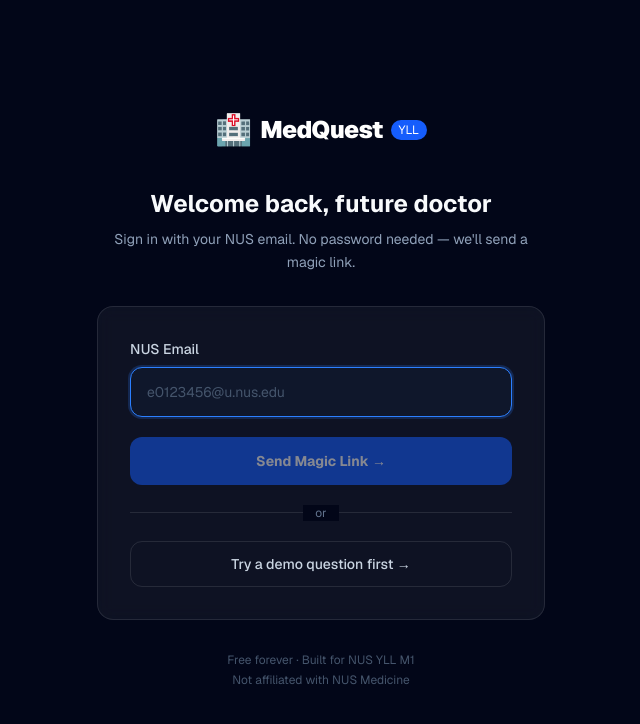
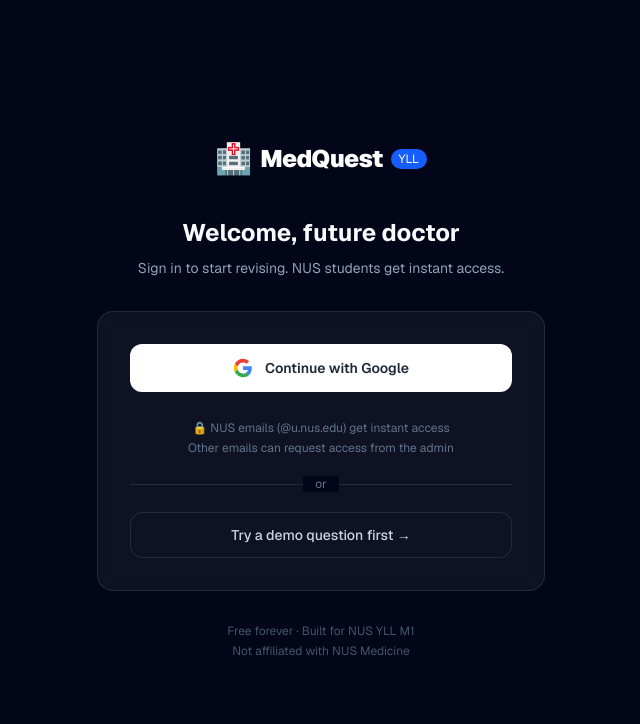
Before and after one commit to davzsopenclaw/medquest, a Next.js app: page /login in a window 1280 px wide. Shown: the top 724 px of the page, without its empty margins (319-959 px from the left). Built offline with nearby package versions, Linux system fonts and the light colour scheme.

Commit message:
feat: Google OAuth login + whitelist access control

```diff
--- a/src/app/auth/callback/page.tsx
+++ b/src/app/auth/callback/page.tsx
@@ -7,72 +7,116 @@
 function AuthCallbackContent() {
   const router = useRouter()
   const searchParams = useSearchParams()
+  const [status, setStatus] = useState<'loading' | 'pending' | 'error'>('loading')
   const [error, setError] = useState('')
+  const [userEmail, setUserEmail] = useState('')
 
   useEffect(() => {
     const handleCallback = async () => {
-      console.log('Auth callback initiated');
-      console.log('Current URL:', window.location.href);
       try {
         const supabase = getSupabase()
 
-        // 1. Check for 'code' in URL (PKCE flow)
+        // 1. Try PKCE code exchange
         const code = searchParams.get('code')
-        console.log('Auth code found:', !!code);
         if (code) {
           const { error: exchangeError } = await supabase.auth.exchangeCodeForSession(code)
-          if (exchangeError) {
-            console.error('Exchange error:', exchangeError);
-            throw exchangeError
-          }
-          console.log('Exchange successful, redirecting...');
-          router.push('/dashboard')
+          if (exchangeError) throw exchangeError
+        }
+
+        // 2. Get session (either from code exchange or from hash/cookie)
+        const { data: { session }, error: sessionError } = await supabase.auth.getSession()
+        if (sessionError) throw sessionError
+
+        if (!session) {
+          // Wait for auth state change (implicit flow / hash tokens)
+          const { data: { subscription } } = supabase.auth.onAuthStateChange(async (event, newSession) => {
+            if (event === 'SIGNED_IN' && newSession) {
+              subscription.unsubscribe()
+              await processLogin(newSession)
+            }
+          })
+
+          // Timeout
+          setTimeout(() => {
+            subscription.unsubscribe()
+            setStatus('error')
+            setError('No authentication session found. Please try again.')
+          }, 8000)
           return
         }
 
-        // 2. Check if session already exists (Implicit flow)
-        const { data: { session }, error: sessionError } = await supabase.auth.getSession()
-        console.log('Session check:', !!session);
-        if (sessionError) throw sessionError
+        await processLogin(session)
+      } catch (err) {
+        setStatus('error')
+        setError(err instanceof Error ? err.message : 'Authentication failed')
+      }
+    }
 
-        if (session) {
-          console.log('Session exists, syncing profile...');
-          // Sync profile
-          await supabase.from('profiles').upsert({
-            id: session.user.id,
-            email: session.user.email!,
-            display_name: session.user.email!.split('@')[0],
-          }, { onConflict: 'id' })
+    async function processLogin(session: any) {
+      const supabase = getSupabase()
+      const email = session.user.email || ''
+      const isNUS = email.endsWith('@u.nus.edu') || email.endsWith('@nus.edu.sg')
 
-          router.push('/dashboard')
-        } else {
-          console.log('No session, setting up auth state listener...');
-          const { data: { subscription } } = supabase.auth.onAuthStateChange((event, session) => {
-            console.log('Auth state change event:', event, !!session);
-            if (event === 'SIGNED_IN' && session) {
-              router.push('/dashboard')
-              subscription.unsubscribe()
-            }
-          })
+      // Upsert profile
+      await supabase.from('profiles').upsert({
+        id: session.user.id,
+        email: email,
+        display_name: session.user.user_metadata?.full_name || email.split('@')[0],
+        avatar_url: session.user.user_metadata?.avatar_url || null,
+        is_whitelisted: isNUS, // Auto-whitelist NUS emails
+      }, { onConflict: 'id' })
 
-          setTimeout(() => {
-            if (window.location.pathname === '/auth/callback') {
-              console.log('Auth callback timeout reached');
-              setError('No authentication session found. Try clicking the link in your email again.')
-              subscription.unsubscribe()
-            }
-          }, 5000)
-        }
-      } catch (err) {
-        console.error('Callback error caught:', err);
-        setError(err instanceof Error ? err.message : 'Authentication failed')
+      // Check if whitelisted
+      if (isNUS) {
+        router.push('/dashboard')
+        return
+      }
+
+      // Check manual whitelist
+      const { data: whitelisted } = await supabase
+        .from('email_whitelist')
+        .select('id')
+        .eq('email', email)
+        .single()
+
+      if (whitelisted) {
+        // Update profile to whitelisted
+        await supabase.from('profiles').update({ is_whitelisted: true }).eq('id', session.user.id)
+        router.push('/dashboard')
+      } else {
+        // Not whitelisted — show pending screen
+        setUserEmail(email)
+        setStatus('pending')
       }
     }
 
     handleCallback()
   }, [router, searchParams])
 
-  if (error) {
+  if (status === 'pending') {
+    return (
+      <main className="min-h-screen bg-slate-950 flex items-center justify-center px-4">
+        <div className="text-center max-w-md">
+          <span className="text-5xl block mb-4">🔒</span>
+          <h1 className="text-2xl font-bold mb-3">Access Requested</h1>
+          <p className="text-slate-400 text-sm leading-relaxed mb-2">
+            You've signed in as <strong className="text-white">{userEmail}</strong>.
+          </p>
+          <p className="text-slate-400 text-sm leading-relaxed mb-6">
+            MedQuest is currently restricted to NUS YLL students. Your access request has been logged — the admin will review it shortly.
+          </p>
+          <div className="bg-white/5 border border-white/10 rounded-xl p-4 text-sm text-slate-400">
+            <p>💡 <strong className="text-slate-300">NUS student?</strong> Sign in with your <code className="text-blue-400">@u.nus.edu</code> Google account for instant access.</p>
+          </div>
+          <a href="/login" className="inline-block mt-6 text-blue-400 hover:text-blue-300 text-sm">
+            ← Try a different account
+          </a>
+        </div>
+      </main>
+    )
+  }
+
+  if (status === 'error') {
     return (
       <main className="min-h-screen bg-slate-950 flex items-center justify-center px-4">
         <div className="text-center">
@@ -88,9 +132,11 @@
   }
 
   return (
-    <main className="min-h-screen bg-slate-950 flex items-center justify-center px-4 text-center">
-      <div className="w-8 h-8 border-2 border-white/30 border-t-white rounded-full animate-spin mx-auto mb-4" />
-      <p className="text-slate-400 text-sm">Signing you in...</p>
+    <main className="min-h-screen bg-slate-950 flex items-center justify-center px-4">
+      <div className="text-center">
+        <div className="w-8 h-8 border-2 border-white/30 border-t-white rounded-full animate-spin mx-auto mb-4" />
+        <p className="text-slate-400 text-sm">Signing you in...</p>
+      </div>
     </main>
   )
 }
@@ -98,9 +144,8 @@
 export default function AuthCallbackPage() {
   return (
     <Suspense fallback={
-      <main className="min-h-screen bg-slate-950 flex items-center justify-center px-4 text-center">
-        <div className="w-8 h-8 border-2 border-white/30 border-t-white rounded-full animate-spin mx-auto mb-4" />
-        <p className="text-slate-400 text-sm">Loading...</p>
+      <main className="min-h-screen bg-slate-950 flex items-center justify-center px-4">
+        <div className="w-8 h-8 border-2 border-white/30 border-t-white rounded-full animate-spin mx-auto" />
       </main>
     }>
       <AuthCallbackContent />
--- a/src/app/login/page.tsx
+++ b/src/app/login/page.tsx
@@ -7,57 +7,51 @@
 
 export default function LoginPage() {
   const router = useRouter()
-  const [email, setEmail] = useState('')
-  const [secretKey, setSecretKey] = useState('')
-  const [clickCount, setClickCount] = useState(0)
-  const [showSecret, setShowSecret] = useState(false)
-  const [sent, setSent] = useState(false)
   const [loading, setLoading] = useState(false)
   const [error, setError] = useState('')
 
+  // Secret bypass state
+  const [clickCount, setClickCount] = useState(0)
+  const [showSecret, setShowSecret] = useState(false)
+  const [secretKey, setSecretKey] = useState('')
+  const [bypassEmail, setBypassEmail] = useState('')
+
   const handleLogoClick = () => {
-    const newCount = clickCount + 1
-    setClickCount(newCount)
-    if (newCount >= 5) setShowSecret(true)
+    const n = clickCount + 1
+    setClickCount(n)
+    if (n >= 5) setShowSecret(true)
   }
 
-  const isAllowedEmail = (e: string) =>
-    e.endsWith('@u.nus.edu') || e.endsWith('@nus.edu.sg') || e.endsWith('@comp.nus.edu.sg')
-
-  async function handleSubmit(e: React.FormEvent) {
-    e.preventDefault()
+  async function handleGoogleLogin() {
     setError('')
-
-    // Bypass check
-    if (showSecret && secretKey === 'jesse') {
-      localStorage.setItem('medquest_bypass_user', JSON.stringify({
-        email: email,
-        display_name: email.split('@')[0],
-        xp: 100,
-        level: 2
-      }));
-      router.push('/dashboard?mode=bypass');
-      return;
-    }
-
-    if (!isAllowedEmail(email)) {
-      setError('Please use your NUS email (@u.nus.edu). Contact David for manual whitelisting if you need access with a different email.')
-      return
-    }
-
     setLoading(true)
     try {
-      const { error: authError } = await getSupabase().auth.signInWithOtp({
-        email,
-        options: { emailRedirectTo: `${window.location.origin}/auth/callback` }
+      const { error: authError } = await getSupabase().auth.signInWithOAuth({
+        provider: 'google',
+        options: {
+          redirectTo: `${window.location.origin}/auth/callback`,
+        },
       })
       if (authError) throw authError
-      setSent(true)
     } catch (err: unknown) {
-      const message = err instanceof Error ? err.message : 'Something went wrong. Try again in a moment.'
+      const message = err instanceof Error ? err.message : 'Something went wrong.'
       setError(message)
-    } finally {
       setLoading(false)
+    }
+  }
+
+  async function handleBypass(e: React.FormEvent) {
+    e.preventDefault()
+    if (secretKey === 'jesse' && bypassEmail) {
+      localStorage.setItem('medquest_bypass_user', JSON.stringify({
+        email: bypassEmail,
+        display_name: bypassEmail.split('@')[0],
+        xp: 0,
+        level: 1
+      }))
+      router.push('/dashboard?mode=bypass')
+    } else {
+      setError('Invalid bypass key.')
     }
   }
 
@@ -74,46 +68,39 @@
             <span className="font-black text-2xl tracking-tight text-white">MedQuest</span>
             <span className="text-xs bg-blue-600 text-white px-2 py-0.5 rounded-full">YLL</span>
           </button>
-          <h1 className="text-2xl font-bold mt-4">Welcome back, future doctor</h1>
+          <h1 className="text-2xl font-bold mt-4">Welcome, future doctor</h1>
           <p className="text-slate-400 mt-2 text-sm leading-relaxed">
-            Sign in with your NUS email. No password needed — we'll send a magic link.
+            Sign in to start revising. NUS students get instant access.
           </p>
         </div>
 
         {/* Card */}
         <div className="bg-white/5 border border-white/10 rounded-2xl p-8 backdrop-blur">
-          {!sent ? (
-            <form onSubmit={handleSubmit} className="space-y-5">
-              <div>
-                <label className="block text-sm font-medium text-slate-300 mb-2">
-                  NUS Email
-                </label>
-                <input
-                  type="email"
-                  value={email}
-                  onChange={(e) => setEmail(e.target.value)}
-                  placeholder="e0123456@u.nus.edu"
-                  className="w-full bg-slate-900 border border-white/10 rounded-xl px-4 py-3.5 text-sm focus:outline-none focus:border-blue-500 focus:ring-2 focus:ring-blue-500/20 placeholder-slate-600 transition-all"
-                  required
-                  autoComplete="email"
-                  autoFocus
-                />
-              </div>
-
-              {showSecret && (
-                <div className="animate-in fade-in slide-in-from-top-2 duration-300">
-                  <label className="block text-sm font-medium text-blue-400 mb-2">
-                    Secret Key
-                  </label>
-                  <input
-                    type="password"
-                    value={secretKey}
-                    onChange={(e) => setSecretKey(e.target.value)}
-                    placeholder="Enter bypass key..."
-                    className="w-full bg-blue-900/20 border border-blue-500/30 rounded-xl px-4 py-3.5 text-sm focus:outline-none focus:border-blue-500 focus:ring-2 focus:ring-blue-500/20 placeholder-blue-900 transition-all text-blue-100"
-                  />
-                </div>
-              )}
+          {!showSecret ? (
+            <div className="space-y-5">
+              {/* Google Login */}
+              <button
+                onClick={handleGoogleLogin}
+                disabled={loading}
+                className="w-full flex items-center justify-center gap-3 bg-white hover:bg-gray-100 disabled:opacity-50 text-gray-800 font-semibold py-3.5 rounded-xl transition-all text-sm active:scale-[0.98]"
+              >
+                {loading ? (
+                  <span className="flex items-center gap-2">
+                    <span className="w-4 h-4 border-2 border-gray-400 border-t-gray-800 rounded-full animate-spin" />
+                    Redirecting...
+                  </span>
+                ) : (
+                  <>
+                    <svg className="w-5 h-5" viewBox="0 0 24 24">
+                      <path fill="#4285F4" d="M22.56 12.25c0-.78-.07-1.53-.2-2.25H12v4.26h5.92a5.06 5.06 0 0 1-2.2 3.32v2.77h3.57c2.08-1.92 3.28-4.74 3.28-8.1z" />
+                      <path fill="#34A853" d="M12 23c2.97 0 5.46-.98 7.28-2.66l-3.57-2.77c-.98.66-2.23 1.06-3.71 1.06-2.86 0-5.29-1.93-6.16-4.53H2.18v2.84C3.99 20.53 7.7 23 12 23z" />
+                      <path fill="#FBBC05" d="M5.84 14.09c-.22-.66-.35-1.36-.35-2.09s.13-1.43.35-2.09V7.07H2.18C1.43 8.55 1 10.22 1 12s.43 3.45 1.18 4.93l2.85-2.22.81-.62z" />
+                      <path fill="#EA4335" d="M12 5.38c1.62 0 3.06.56 4.21 1.64l3.15-3.15C17.45 2.09 14.97 1 12 1 7.7 1 3.99 3.47 2.18 7.07l3.66 2.84c.87-2.6 3.3-4.53 6.16-4.53z" />
+                    </svg>
+                    Continue with Google
+                  </>
+                )}
+              </button>
 
               {error && (
                 <div className="bg-red-950/80 border border-red-800 text-red-300 rounded-xl px-4 py-3 text-sm flex items-start gap-2">
@@ -122,21 +109,12 @@
                 </div>
               )}
 
-              <button
-                type="submit"
-                disabled={loading || !email}
-                className="w-full bg-blue-600 hover:bg-blue-500 disabled:opacity-50 disabled:cursor-not-allowed text-white font-bold py-3.5 rounded-xl transition-all text-sm active:scale-[0.98]"
-              >
-                {loading ? (
-                  <span className="flex items-center justify-center gap-2">
-                    <span className="w-4 h-4 border-2 border-white/30 border-t-white rounded-full animate-spin" />
-                    Sending...
-                  </span>
-                ) : (
-                  showSecret ? 'Bypass Login →' : 'Send Magic Link →'
-                )}
-              </button>
+              <div className="text-center text-xs text-slate-500 space-y-1 pt-2">
+                <p>🔒 NUS emails (@u.nus.edu) get instant access</p>
+                <p>Other emails can request access from the admin</p>
+              </div>
 
+              {/* Divider */}
               <div className="relative">
                 <div className="absolute inset-0 flex items-center">
                   <div className="w-full border-t border-white/10"></div>
@@ -152,32 +130,37 @@
               >
                 Try a demo question first →
               </Link>
+            </div>
+          ) : (
+            /* Secret Bypass Form */
+            <form onSubmit={handleBypass} className="space-y-4">
+              <div className="text-center text-blue-400 text-xs font-mono mb-2">🔓 Admin Bypass</div>
+              <input
+                type="email"
+                value={bypassEmail}
+                onChange={(e) => setBypassEmail(e.target.value)}
+                placeholder="Email"
+                className="w-full bg-slate-900 border border-white/10 rounded-xl px-4 py-3 text-sm focus:outline-none focus:border-blue-500 placeholder-slate-600"
+                required
+              />
+              <input
+                type="password"
+                value={secretKey}
+                onChange={(e) => setSecretKey(e.target.value)}
+                placeholder="Secret key"
+                className="w-full bg-blue-900/20 border border-blue-500/30 rounded-xl px-4 py-3 text-sm focus:outline-none focus:border-blue-500 placeholder-blue-900 text-blue-100"
+                required
+              />
+              {error && (
+                <div className="text-red-400 text-sm text-center">{error}</div>
+              )}
+              <button
+                type="submit"
+                className="w-full bg-blue-600 hover:bg-blue-500 text-white font-bold py-3 rounded-xl transition-all text-sm"
+              >
+                Bypass Login →
+              </button>
             </form>
-          ) : (
-            <div className="text-center py-6">
-              <div className="w-16 h-16 bg-blue-600/20 rounded-full flex items-center justify-center mx-auto mb-4">
-                <span className="text-3xl">📬</span>
-              </div>
-              <h2 className="text-xl font-bold mb-2">Check your inbox</h2>
-              <p className="text-slate-400 text-sm leading-relaxed mb-6">
-                Magic link sent to <strong className="text-white">{email}</strong>.
-                <br />Click it to sign in — expires in 10 minutes.
-              </p>
-              <div className="space-y-3">
-                <button
-                  onClick={() => { setSent(false); setEmail('') }}
-                  className="w-full text-sm border border-white/10 hover:bg-white/5 text-slate-300 py-2.5 rounded-xl transition-colors"
-                >
-                  Use a different email
-                </button>
-                <button
-                  onClick={handleSubmit}
-                  className="w-full text-sm text-slate-500 hover:text-slate-300 py-2 transition-colors"
-                >
-                  Didn't receive it? Resend
-                </button>
-              </div>
-            </div>
           )}
         </div>
 
```
